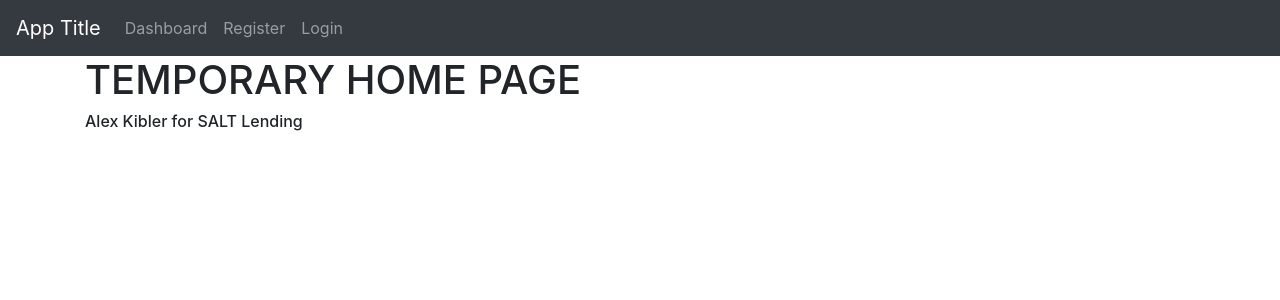
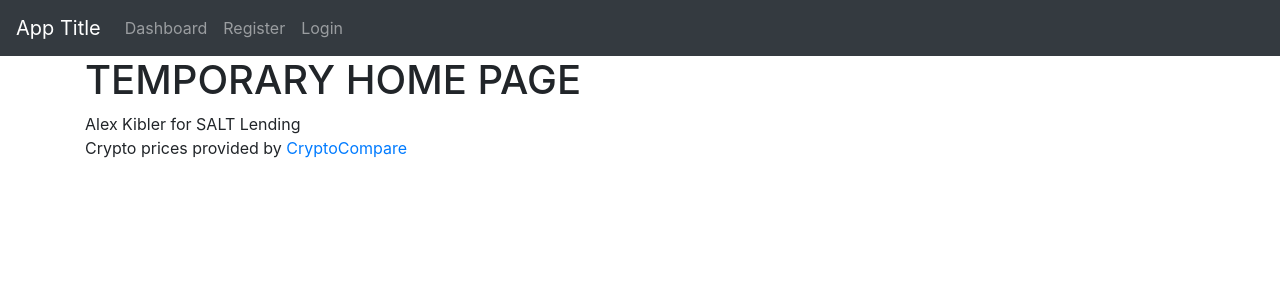
Before and after one commit to k1bs/salt-coding-challenge, a React (Create React App) app in the folder client/: page / in a window 1280 px wide. Shown: the top 300 px of the page. Built offline with nearby package versions, Linux system fonts and the light colour scheme.

Commit message:
add link to CryptoCompare API per license

```diff
--- a/client/src/components/Footer.jsx
+++ b/client/src/components/Footer.jsx
@@ -3,7 +3,8 @@ import React from 'react'
 const Footer = () => (
   <footer className='footer'>
     <div className='container'>
-      <h6>Alex Kibler for SALT Lending</h6>
+      <span>Alex Kibler for SALT Lending</span><br />
+      <span>Crypto prices provided by <a href='https://www.cryptocompare.com/' target='_blank'>CryptoCompare</a></span>
     </div>
   </footer>
 )
```
